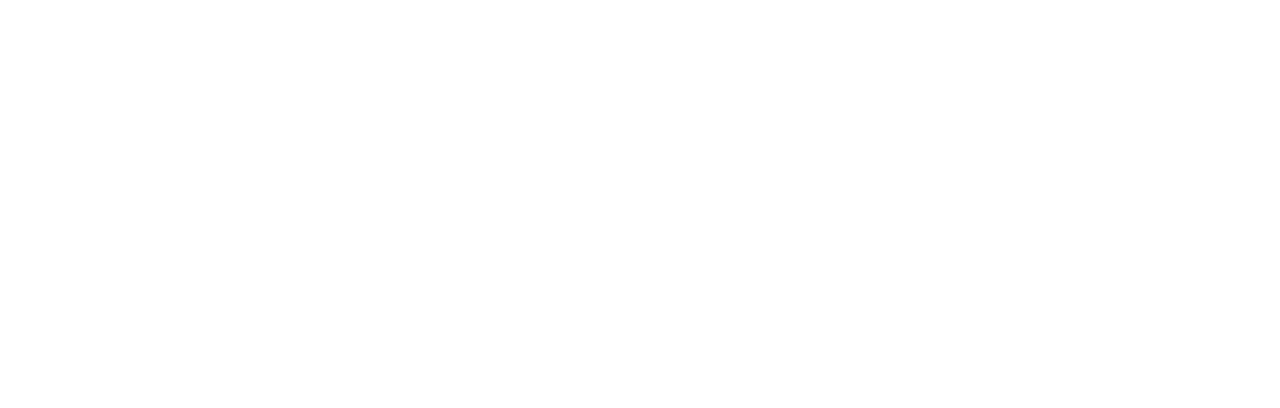
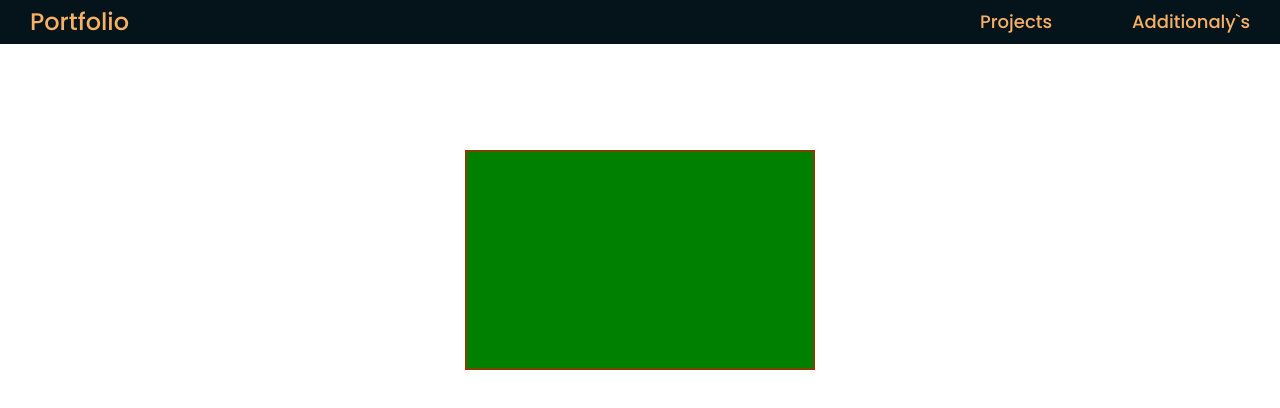
Before and after one commit to lovin4ik/GoIteens-home-work, a plain HTML site: page pages/project-11/page-11.html in a window 1280 px wide. Drawn offline with nearby package versions, Linux system fonts and the light colour scheme.

Commit message:
home work 11

```diff
--- a/pages/project-11/page-11.html
+++ b/pages/project-11/page-11.html
@@ -8,6 +8,22 @@
 			rel="stylesheet"
 			href="https://cdnjs.cloudflare.com/ajax/libs/modern-normalize/1.0.0/modern-normalize.min.css"
 		/>
+		<link rel="stylesheet" href="../../scss/main.css" />
 	</head>
-	<body></body>
+	<body class="page11">
+		<header class="home__header">
+			<div class="wrapper">
+				<nav class="home__header__nav">
+					<a href="../../index.html" class="home__header__logo">Portfolio</a>
+					<ul class="home__header__menu">
+						<li class="home__header__item"><a href="#projects">Projects</a></li>
+						<li class="home__header__item"><a href="#2">Additionaly`s</a></li>
+					</ul>
+				</nav>
+			</div>
+		</header>
+		<div class="wrapper">
+			<div></div>
+		</div>
+	</body>
 </html>
--- /dev/null
+++ b/scss/components/page11/_page11.scss
@@ -0,0 +1,13 @@
+.page11 {
+	padding-bottom: 400px;
+	> .wrapper {
+		> div {
+			width: 350px;
+			height: 220px;
+			padding: 15px 10px 20px;
+			margin: 30px;
+			border: 2px red dotted;
+			background-color: green;
+		}
+	}
+}
--- a/scss/main.scss
+++ b/scss/main.scss
@@ -18,5 +18,7 @@
 // ----------- page07 ----------- //
 @import "./components/page08";
 // ----------- page08 ----------- //
+@import "./components/page11/page11";
+// ----------- page11 ----------- //
 @import "./more/defolt";
 // ----------- more ----------- //
```
Also changed, not shown: index.html (+14 -0 lines), scss/main.css, 1 other file.
